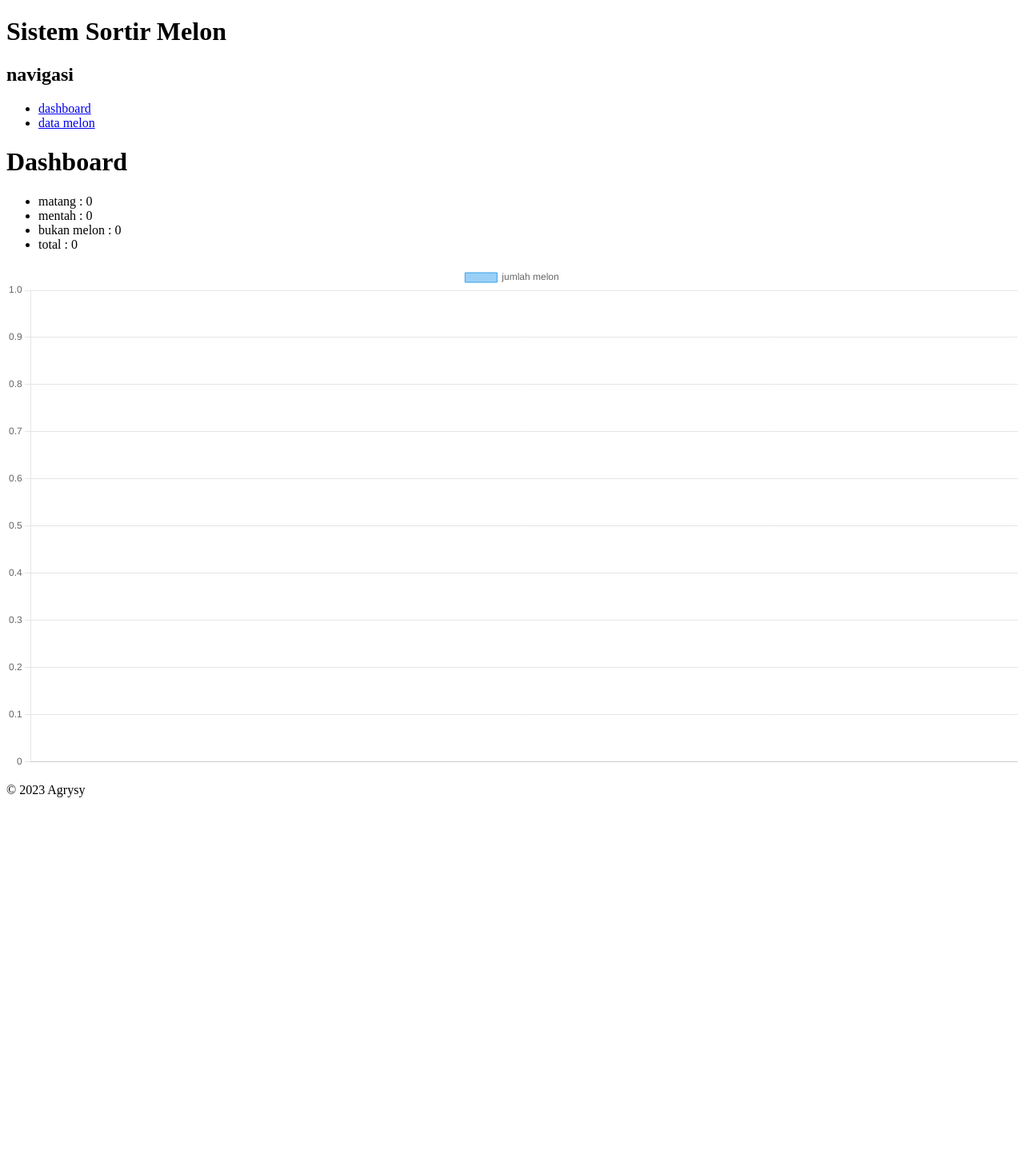
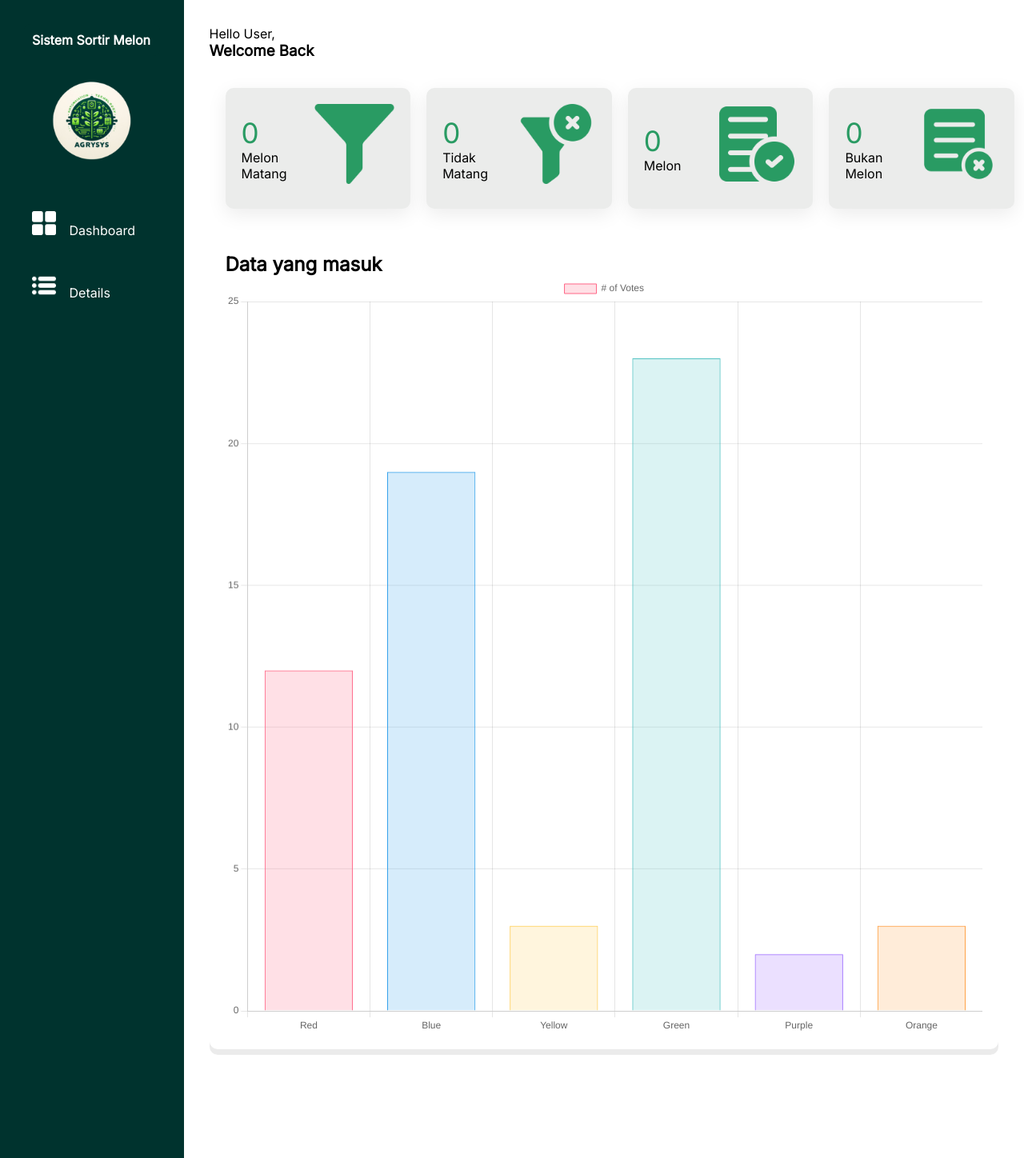
Before and after one commit to Agrysys/SSM_webapp, a Django app: page /ssm/dashboard in a window 1280 px wide. Shown: the whole page at 80% size. Before the commit the page ends 997 px from the top, so only its background shows below. Run offline with Django 4.2, Linux system fonts and the light colour scheme; data that the repository does not hold is empty.

Commit message:
[update] add style to dashbord, and navbar

```diff
--- a/SSMwebapp/settings.py
+++ b/SSMwebapp/settings.py
@@ -82,6 +82,8 @@ DATABASES = {
     }
 }
 
+ALLOWED_HOSTS = ['192.168.100.3', 'localhost', '127.0.0.1']
+
 
 # Password validation
 # https://docs.djangoproject.com/en/4.2/ref/settings/#auth-password-validators
--- /dev/null
+++ b/ssm/static/chart.js
@@ -0,0 +1,37 @@
+var ctx = document.getElementById("barChart").getContext('2d');
+		var myChart = new Chart(ctx, {
+			type: 'bar',
+			data: {
+				labels: ["Red", "Blue", "Yellow", "Green", "Purple", "Orange"],
+				datasets: [{
+					label: '# of Votes',
+					data: [12, 19, 3, 23, 2, 3],
+					backgroundColor: [
+					'rgba(255, 99, 132, 0.2)',
+					'rgba(54, 162, 235, 0.2)',
+					'rgba(255, 206, 86, 0.2)',
+					'rgba(75, 192, 192, 0.2)',
+					'rgba(153, 102, 255, 0.2)',
+					'rgba(255, 159, 64, 0.2)'
+					],
+					borderColor: [
+					'rgba(255,99,132,1)',
+					'rgba(54, 162, 235, 1)',
+					'rgba(255, 206, 86, 1)',
+					'rgba(75, 192, 192, 1)',
+					'rgba(153, 102, 255, 1)',
+					'rgba(255, 159, 64, 1)'
+					],
+					borderWidth: 1
+				}]
+			},
+			options: {
+				scales: {
+					yAxes: [{
+						ticks: {
+							beginAtZero:true
+						}
+					}]
+				}
+			}
+		});
--- /dev/null
+++ b/ssm/static/style.css
@@ -0,0 +1,189 @@
+*{
+    font-family: 'Inter', sans-serif;
+    padding: 0;
+    margin: 0;
+}
+
+.container {
+    display: flex;
+    min-height: 100vh;
+}
+
+.sidebar {
+    background-color: #00332E;
+    width: 280px;
+    padding: 30px;
+    display: flex;
+    box-sizing: border-box;
+    flex-direction: column;
+}
+
+.sidebar .description-header {
+    font-family: 'Inter';
+    font-style: normal;
+    font-weight: 600;
+    font-size: 16px;
+    line-height: 12px;
+    text-align: center;
+    color: #FFFFFF;
+}
+
+.sidebar a {
+    text-decoration: none;
+}
+
+.sidebar .header .list-item {
+    display: flex;
+    flex-direction: row;
+    align-items: center;
+    padding: 12px 10px;
+    border-radius: 8px;
+    background-color: #00332E;
+    height: 40px ;
+    box-sizing: border-box;
+}
+.sidebar .header .list-item .icon {
+    margin-right: 12px;
+
+}
+
+.sidebar .header .illustration {
+    display: flex;
+    flex-direction: column;
+    align-items: center;
+    padding: 20px;
+    margin: 10px 0 22px 0;
+    box-sizing: border-box;
+}
+
+.sidebar .main .list-item .description {
+    font-style: normal;
+    font-weight: 300;
+    font-size: 16px;
+    line-height: 16px;
+    text-align: center;
+    color: #FFFFFF;
+}
+
+.sidebar .main .list-item .icon {
+    margin-right: 12px;
+    width: 30px;
+    height: 30px;
+}
+
+.sidebar .main .list-item {
+    display: flex;
+    flex-direction: row;
+    align-items: center;
+    padding: 22px 10px;
+    border-radius: 8px;
+    box-sizing: border-box;
+    transition: all ease-in .2s;
+}
+
+.sidebar .main .list-item:hover {
+    background: black;
+    transition: all ease-in .2s;
+}
+
+.main-content {
+    position: relative;
+    width: 100%;
+    padding: 2rem;
+    background: #FFFFFF;
+    flex-grow: 1;
+}
+
+.cards {
+    width: 100%;
+    padding: 35px 20px;
+    display: grid;
+    grid-template-columns: repeat(4, 1fr);
+    grid-gap: 20px;
+}
+
+.cards .card {
+    padding: 20px;
+    display: flex;
+    align-items: center;
+    justify-content: space-between;
+    background: #ebeceb;
+    border-radius: 10px;
+    box-shadow: 0 7px 25px 0 rgba(0, 0, 0, 0.08);
+}
+
+.charts {
+    display: grid;
+    grid-template-columns: 2fr 1fr;
+    grid-gap: 20px;
+    width: 100%;
+    padding: 20px;
+    padding-top: 0;
+}
+
+.chart {
+    background: #FFFFFF;
+    padding: 20px;
+    border-radius: 10px;
+    box-shadow: 0 7px rgba(0, 0, 0, 0.08);
+    width: 100%;
+}
+
+.number {
+    font-size: 35px;
+    font-weight: 500;
+    color: #299b63;
+}
+
+.card-name {
+    color: #888;
+    font-weight: 600;
+}
+
+.icon-box {
+    font-size: 45px;
+    color: #299b63;
+}
+
+table {
+    border-collapse: collapse;
+    width: 100%;
+    font-family: Arial, sans-serif;
+    font-size: 14px;
+    text-align: center;
+  }
+
+  th {
+    background-color: green;
+    color: white;
+    padding: 8px;
+  }
+
+  td {
+    border: 1px solid #ddd;
+    padding: 8px;
+  }
+
+  tr:nth-child(even) {
+    background-color: #f2f2f2;
+  }
+
+  .table-melon-title{
+    display: flex;
+    justify-content: center;
+    color: #000;
+    font-family: Inter,Arial;
+    font-size: 30px;
+    font-style: normal;
+    font-weight: 400;
+    line-height: normal;
+  }
+
+img {
+    width : 100px;
+    height : 100px;
+}
+
+#myChart{
+    height : 100px;
+}
--- a/ssm/templates/base.html
+++ b/ssm/templates/base.html
@@ -1,73 +1,64 @@
 
 <!DOCTYPE html>
 <html lang="en">
+{% load static %}
+
 <head>
     <meta charset="UTF-8">
     <meta name="viewport" content="width=device-width, initial-scale=1.0">
     <title>{% block title %}| SSM{% endblock %}</title>
-    <style>
-        table {
-            border-collapse: collapse;
-            width: 100%;
-            font-family: Arial, sans-serif;
-            font-size: 14px;
-            text-align: center;
-          }
 
-          th {
-            background-color: green;
-            color: white;
-            padding: 8px;
-          }
+    <link rel="preconnect" href="https://fonts.googleapis.com">
+    <link rel="preconnect" href="https://fonts.gstatic.com" crossorigin>
+    <link href="https://fonts.googleapis.com/css2?family=Inter&display=swap" rel="stylesheet">
+    <link rel="stylesheet" href="{% static "style.css" %}">
 
-          td {
-            border: 1px solid #ddd;
-            padding: 8px;
-          }
-
-          tr:nth-child(even) {
-            background-color: #f2f2f2;
-          }
-
-          .table-melon-title{
-            display: flex;
-            justify-content: center;
-            color: #000;
-            font-family: Inter,Arial;
-            font-size: 30px;
-            font-style: normal;
-            font-weight: 400;
-            line-height: normal;
-          }
-
-        img {
-            width : 100px;
-            height : 100px;
-        }
-
-        #myChart{
-            height : 100px;
-        }
-    </style>
 </head>
 <body>
-    <header>
-        <h1>Sistem Sortir Melon</h1>
-    </header>
-    <nav>
-        <h2>navigasi</h2>
-        <ul>
-            <li><a href="{% url "ssm:dashboard" %}">dashboard</a></li>
+    <div class="container">
+        <div class="sidebar">
+            <div class="header">
+                <div class="list-item">
+                    <a href="#">
+                        <h1 class="description-header">Sistem Sortir Melon</h1>
+                    </a>
+                </div>
 
-            <li><a href="{% url "ssm:data.melon" %}">data melon</a></li>
-        </ul>
-    </nav>
-    <main>
-        {% block content %}{% endblock %}
-    </main>
+                <div class="illustration">
+                    <img src="{% static "assets/agrysys.png" %}" width="130px" height="130px">
+                </div>
+            </div>
+            <div class="main">
+                <div class="list-item">
+                    <a href="{% url "ssm:dashboard" %}">
+                        <img src="{% static "assets/menu (2).png" %}" width="30px" height="30px" class="icon">
+                        <span class="description">Dashboard</span>
+                    </a>
+                </div>
+            </div>
+            <div class="main">
+                <div class="list-item">
+                    <a href="{% url "ssm:data.melon" %}">
+                        <img src="{% static "assets/list.png" %}" width="30px" height="30px" class="icon">
+                        <span class="description">Details</span>
+                    </a>
+                </div>
+            </div>
+        </div>
 
-    <footer>
+        <div >
+
+        </div>
+        <main class="main-content">
+            {% block content %}{% endblock %}
+        </main>
+    </div>
+
+    {% comment %} <footer>
         <p>© 2023 Agrysy</p>
-    </footer>
+    </footer> {% endcomment %}
+
+    <script src="https://cdn.jsdelivr.net/npm/chart.js"></script>
+    <script src="{% static "chart.js" %}"></script>
 </body>
 </html>
--- a/ssm/templates/ssm/dashboard.html
+++ b/ssm/templates/ssm/dashboard.html
@@ -1,13 +1,56 @@
 {% extends "base.html" %}
+{% load static %}
 {% block title %}dashboard{% endblock title %}
 {% block content %}
-<h1>Dashboard</h1>
-<ul>
-    <li>matang      : {{jumlah_matang}}</li>
-    <li>mentah      : {{jumlah_mentah}}</li>
-    <li>bukan melon : {{jumlah_bukan}}</li>
-    <li>total       : {{jumlah_total}}</li>
-</ul>
+<div class="header-wrapper">
+  <span>Hello User,</span>
+  <h3>Welcome Back</h3>
+</div>
+<div class="cards">
+  <div class="card">
+      <div class="card-content">
+          <div class="number">{{jumlah_matang}}</div>
+          <div class="cardname">Melon Matang</div>
+      </div>
+      <div class="icon-box">
+          <img src="{% static "assets/mm.png" %}" width="40px" height="40px">
+      </div>
+  </div>
+  <div class="card">
+      <div class="card-content">
+          <div class="number">{{jumlah_mentah}}</div>
+          <div class="cardname">Tidak Matang</div>
+      </div>
+      <div class="icon-box">
+          <img src="{% static "assets/tm.png" %}" width="45px" height="45px">
+      </div>
+  </div>
+  <div class="card">
+      <div class="card-content">
+          <div class="number">{{jumlah_total}}</div>
+          <div class="cardname">Melon</div>
+      </div>
+      <div class="icon-box">
+          <img src="{% static "assets/m.png" %}" width="40px" height="40px">
+      </div>
+  </div>
+  <div class="card">
+      <div class="card-content">
+          <div class="number">{{jumlah_bukan}}</div>
+          <div class="cardname">Bukan Melon</div>
+      </div>
+      <div class="icon-box">
+          <img src="{% static "assets/bm.png" %}" width="50px" height="50px">
+      </div>
+  </div>
+</div>
+<div class="container">
+  <div class="chart">
+      <h2>Data yang masuk</h2>
+      <canvas id="barChart" width="300" height="300"></canvas>
+  </div>
+</div>
+
 
 <div>
     <canvas id="myChart"></canvas>
@@ -15,7 +58,7 @@
 
   <script src="https://cdn.jsdelivr.net/npm/chart.js"></script>
 
-  <script>
+  {% comment %} <script>
     const ctx = document.getElementById('myChart');
 
     const label_tanggal = JSON.parse('{{ label_chart|safe }}')
@@ -38,5 +81,5 @@
         }
       }
     });
-  </script>
+  </script> {% endcomment %}
 {% endblock content %}
--- a/ssm/views.py
+++ b/ssm/views.py
@@ -134,7 +134,7 @@ def dashboard(request):
 
 
     context = {
-        "jumlah_total":total,
+        "jumlah_total":(total- bukan),
         "jumlah_matang":matang,
         "jumlah_mentah":mentah,
         "jumlah_bukan":bukan,
```
Also changed, not shown: ssm/static/index.html (added, +103 -0 lines), ssm/static/assets/agrysys.png (added), ssm/static/assets/bm.png (added), ssm/static/assets/list.png (added), ssm/static/assets/m.png (added), ssm/static/assets/menu (2).png (added), ssm/static/assets/mm.png (added), ssm/static/assets/tm.png (added).
